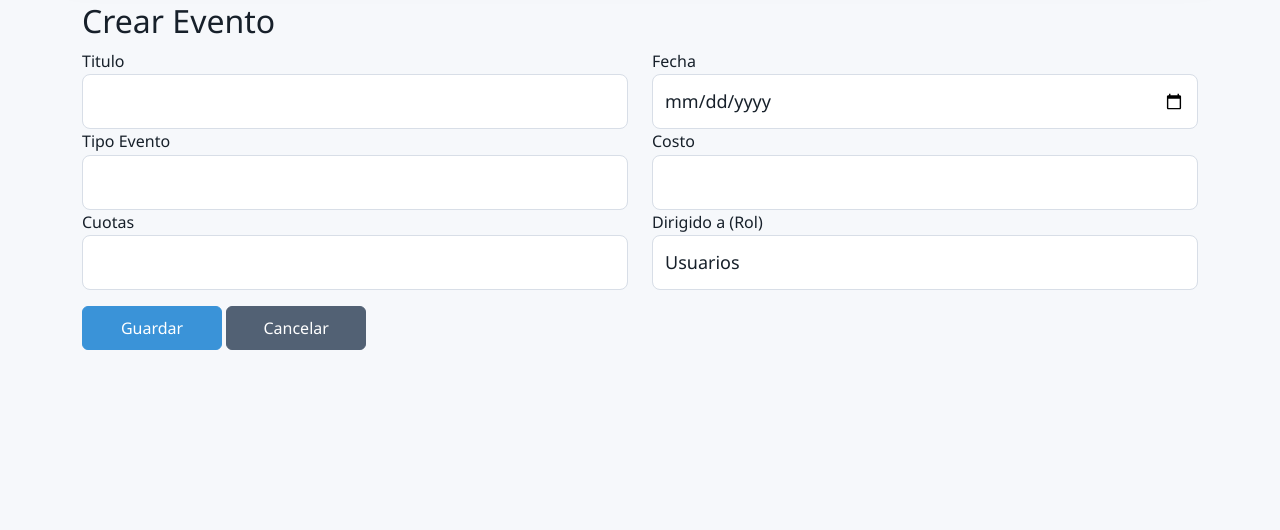
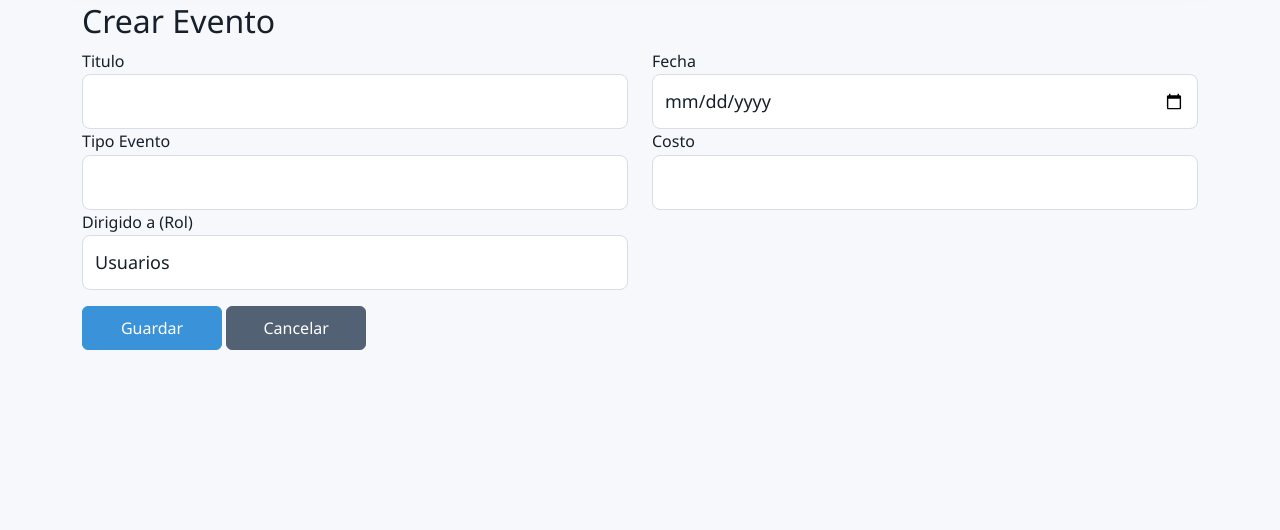
Before and after one commit to sportmanagerescuelas-a11y/sportmanager, a PHP site: page /sportmanager/crear_evento in a window 1280 px wide. Shown: the part 129-659 px from the top of the page. Run offline with PHP 8.4, Linux system fonts and the light colour scheme; the visitor is signed in with stand-in values (Sample User, id 1).

Commit message:
cambios modulo eventos

```diff
--- a/app/views/pages/crear_evento.php
+++ b/app/views/pages/crear_evento.php
@@ -27,10 +27,7 @@ $error = $viewData['error'] ?? null;
                 <label>Costo</label>
                 <input type="number" name="costo" class="form-control">
             </div>
-            <div class="col-md-6">
-                <label>Cuotas</label>
-                <input type="number" name="cuotas" class="form-control">
-            </div>
+
             <div class="col-md-6">
                 <label>Dirigido a (Rol)</label>
                 <select name="id_rol" class="form-control">
```
